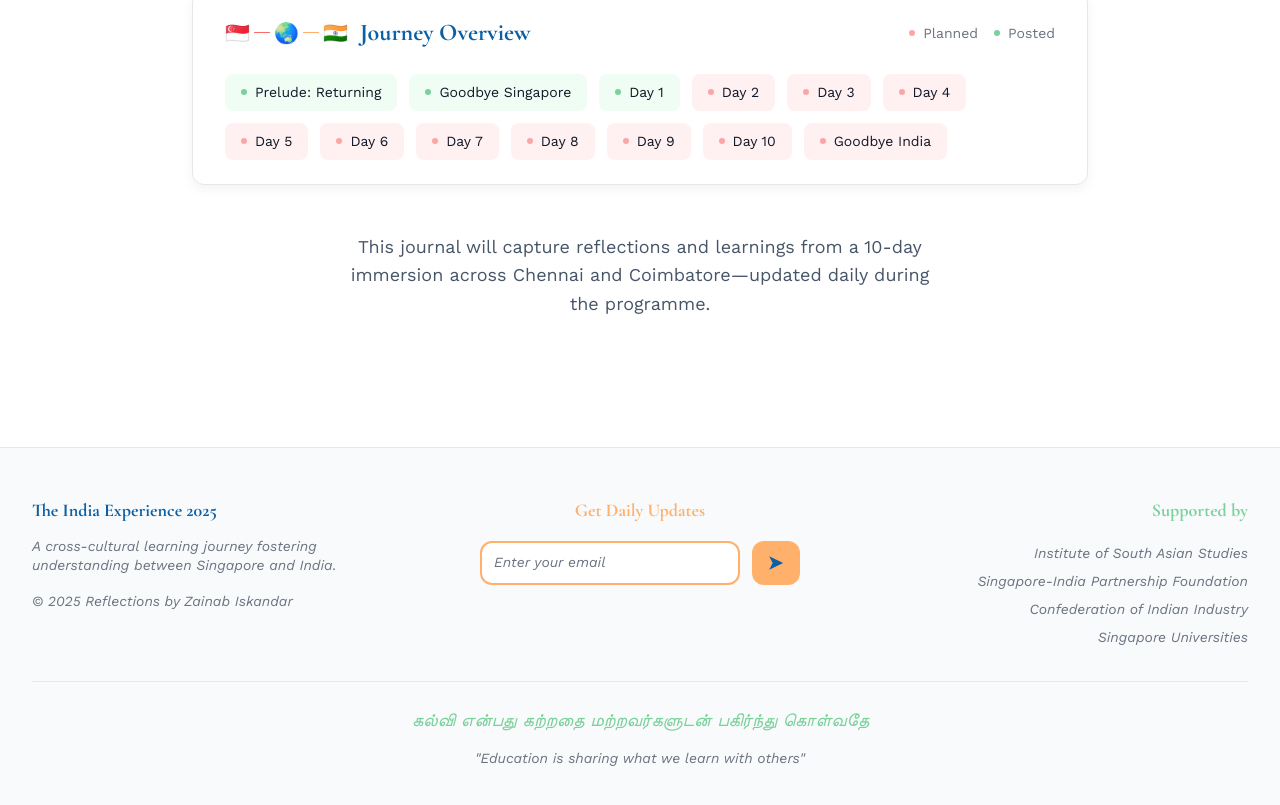
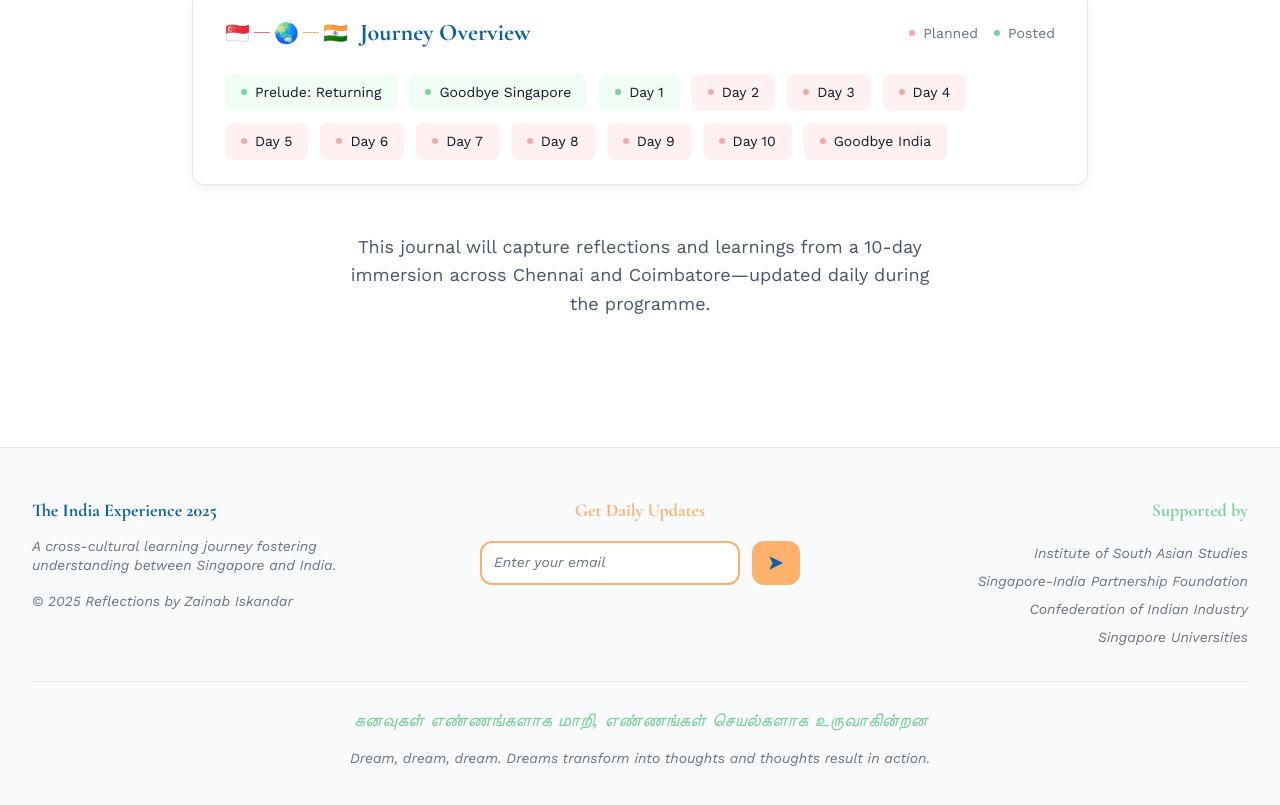
Before and after one commit to zainabiskandar/India2025, a React app in the folder src/: page / in a window 1280 px wide. Shown: the part 857-1662 px from the top of the page. Built offline with nearby package versions, Linux system fonts and the light colour scheme; the HTML template or start-up script is replaced by a standard one.

Commit message:
Updated Footer.tsx

```diff
--- a/src/components/layout/Footer.tsx
+++ b/src/components/layout/Footer.tsx
@@ -130,10 +130,10 @@ export function Footer({ onNavigate }: FooterProps = {}) {
         {/* Inspirational Quote */}
         <div className="text-center py-6 border-t" style={{ borderColor: 'var(--border)' }}>
           <p className="mb-3" style={{ color: 'var(--green)', fontStyle: 'italic', lineHeight: '1.6', maxWidth: '800px', margin: '0 auto 12px', fontSize: 'clamp(14px, 2vw, 18px)' }}>
-            கல்வி என்பது கற்றதை மற்றவர்களுடன் பகிர்ந்து கொள்வதே
+            கனவுகள் எண்ணங்களாக மாறி, எண்ணங்கள் செயல்களாக உருவாகின்றன
           </p>
           <p className="small" style={{ color: 'var(--muted)', fontStyle: 'italic', lineHeight: '1.6', maxWidth: '800px', margin: '0 auto' }}>
-            "Education is sharing what we learn with others"
+            Dream, dream, dream. Dreams transform into thoughts and thoughts result in action.
           </p>
         </div>
       </div>
```
